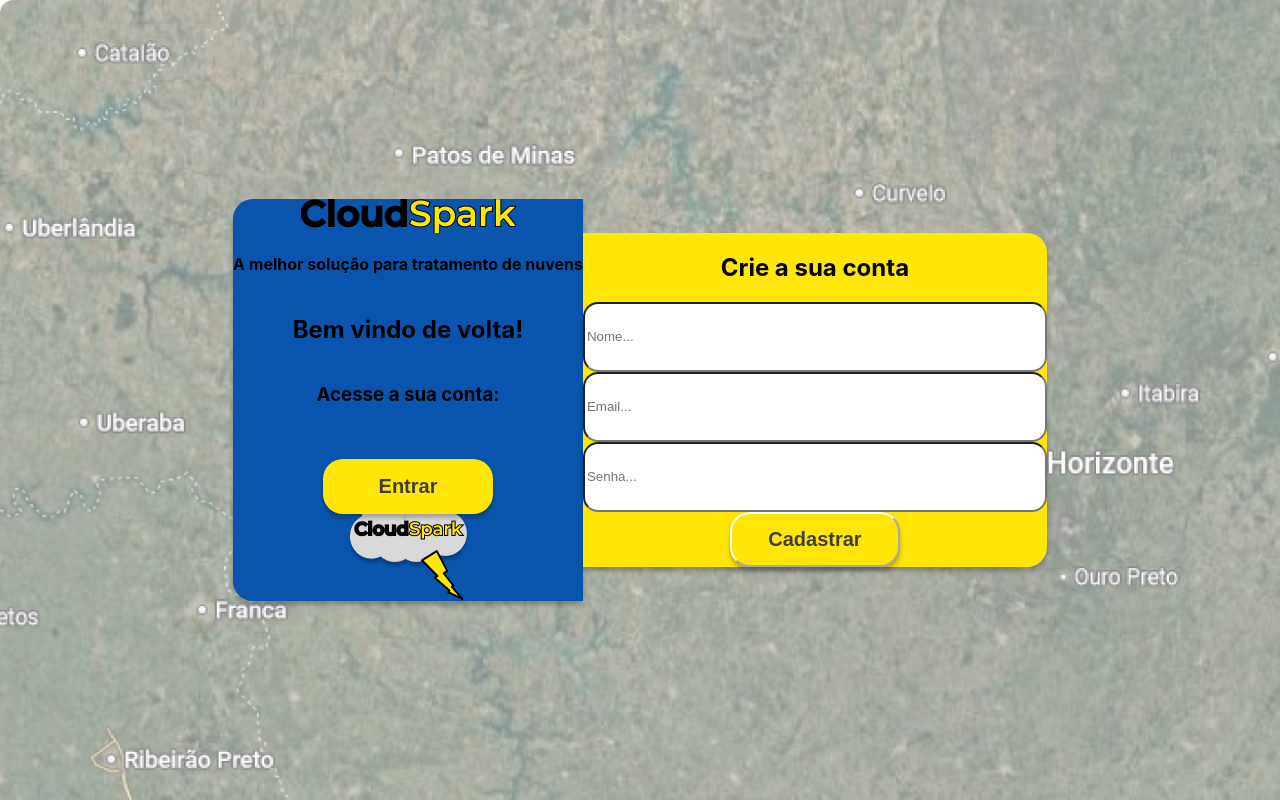
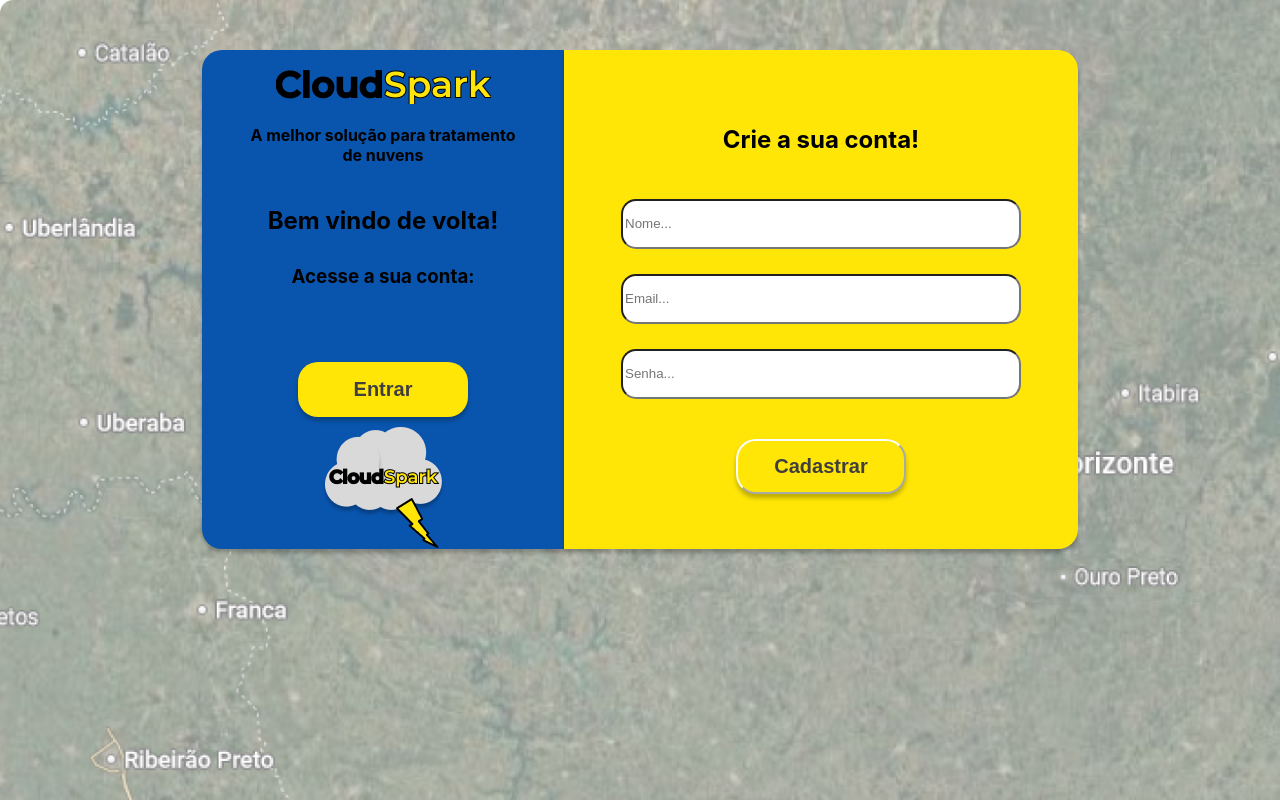
Before and after one commit to CloudSparkTeam/cloudSpark-web, a React (Create React App) app: page / in a window 1280 px wide. Built offline with nearby package versions, Linux system fonts and the light colour scheme.

Commit message:
feat: estilizaçao da pagina login feita

```diff
--- a/src/Pages/Login/Login.tsx
+++ b/src/Pages/Login/Login.tsx
@@ -3,8 +3,14 @@
 import logoMini from "../../Images/miniLOGO.png"
 import mapaBack from "../../Images/rascunhoGrandeMap2.png"
 import { useNavigate } from "react-router-dom";
+import { useState } from "react";
+import axios from "axios";
 
 export default function Login() {
+
+    const [email,setEmail] = useState("");
+    const [senha,setSenha] = useState("");
+    const [nome, setNome] = useState("");
 
     const navigate = useNavigate();
 
@@ -13,27 +19,48 @@
         navigate("/entrar")
     }
 
+
+    async function handleCadastro() {
+
+        const urlLoginCadastro = "";
+        const objetoUserParaCadastrar = {}
+
+        try{
+            const response = await axios.post(urlLoginCadastro, objetoUserParaCadastrar)
+            .then((response) => {console.log(response)})
+
+        }catch(error){
+            window.alert("não foi possível realizar o cadastro")
+        }
+    }
+
     return(
         <>
-        <div className="imagem-background">
-            {/* <img src={mapaBack}  /> */}
-            </div>
-            <div className="container">
+        <div className="imagem-fundo">
+            {/* <img src={mapaBack} className="imagemfundo"/> */}
+            <div className="container2">
                 <div className="lado-esquerdo">
-                    <img src={logoTexto}/>
+                    <img src={logoTexto} className="palavra-logo"/>
                     <h4 className="texto-logo">A melhor solução para tratamento de nuvens</h4>
                     <h2 className="texto-bemvindo">Bem vindo de volta!</h2>
                     <h3 className="texto-acessar-conta">Acesse a sua conta:</h3>
                     <button className="botao-entrar" onClick={handleNavigation}>Entrar</button>
-                    <img src={logoMini} />
+                    <img src={logoMini} className="mini-logo"/>
                 </div>
                 <div className="lado-direito">
-                    <h2 className="texto-criar-conta">Crie a sua conta</h2>
-                    <input className="input-cadastro" type="text" placeholder="Nome..."></input>
-                    <input className="input-cadastro" type="text" placeholder="Email..."></input>
-                    <input className="input-cadastro" type="text" placeholder="Senha..."></input>
-                    <button className="botao-cadastrar">Cadastrar</button>
+                    <h2 className="texto-criar-conta">Crie a sua conta!</h2>
+                    <input className="input-cadastro" type="text" placeholder="Nome..."
+                    value={nome} onChange={e => setNome(e.target.value)}></input>
+
+                    <input className="input-cadastro" type="text" placeholder="Email..."
+                    value={email} onChange={e => setEmail(e.target.value)}></input>
+
+                    <input className="input-cadastro" type="password" placeholder="Senha..."
+                    value={senha} onChange={e => setSenha(e.target.value)}></input>
+
+                    <button className="botao-cadastrar" onClick={handleCadastro}>Cadastrar</button>
                 </div>
+            </div>
             </div>
         </>
     )
--- a/src/Pages/Login/loginStyle.css
+++ b/src/Pages/Login/loginStyle.css
@@ -1,18 +1,38 @@
+.imagem-fundo {
+    background-image: url("../../Images/mapaOpacoRascunho.png");
+    background-size: cover;
+    width: 100wh;
+    height: 100vh;
+    background-repeat: no-repeat;
+    z-index: -1;
+}
+
+/* .imagemfundo {
+    height: 100vh;
+    width: 100wh;
+    z-index: -1;
+    filter: blur(1px);
+} */
+
+.container2 {
+    padding-top: 50px;
+    z-index: 1;
+    height: 480px; /*nao esta sendo aplicado*/
+    /* width: 100vw; */
+    display: grid;
+    grid-template-columns: 362px 514px;
+    justify-content: center;
+    align-self: center;
+    /* align-items: center;
+    justify-content: center; */
 
 
-.container {
-    height: 100vh; /*nao esta sendo aplicado*/
-    display: flex;
-    align-items: center;
-    justify-content: center;
-    background-image: url("../../Images/mapaOpacoRascunho.png");
-    background-size: cover;
 }
 
 .lado-esquerdo {
     background-color: #0955AE;
-    min-height: 580;        /*nao esta sendo aplicado*/
-    min-width: 362;         /*nao esta sendo aplicado*/
+    height: 580;        /*nao esta sendo aplicado*/
+    width: 362;         /*nao esta sendo aplicado*/
     display: flex;
     flex-direction: column;
     justify-content: center;
@@ -20,12 +40,13 @@
     border-top-left-radius: 20px;
     border-bottom-left-radius: 20px;
     box-shadow: 0px 4px 4px rgba(0, 0, 0, 0.25);
+    position: relative;
 }
 
 .lado-direito {
     background-color: #FFE607;
     height: 580;        /*nao esta sendo aplicado*/
-    width: 694;     /*nao esta sendo aplicado*/
+    height: 514;     /*nao esta sendo aplicado*/
     display: flex;
     flex-direction: column;
     justify-content: center;
@@ -33,6 +54,7 @@
     border-top-right-radius: 20px;
     border-bottom-right-radius: 20px;
     box-shadow: 0px 4px 4px rgba(0, 0, 0, 0.25);
+    position: relative;
 }
 
 .botao-entrar {
@@ -46,6 +68,7 @@
     border: none;
     box-shadow: 0px 4px 4px rgba(0, 0, 0, 0.25);
     transition: box-shadow 0.3 ease;
+    margin-top: 20px;
 
 }
 
@@ -64,6 +87,7 @@
     border-color: #FDFDFD;
     box-shadow: 0px 4px 4px rgba(0, 0, 0, 0.25);
     transition: box-shadow 0.3 ease;
+    margin-top: 40px;
 }
 
 .botao-cadastrar:hover {
@@ -71,12 +95,13 @@
 }
 
 .input-cadastro {
-    height: 70px;
-    width: 464px;
+    height: 50px;
+    width: 400px;
     border-radius: 15px;
     color: black;
     font-size: 24;              /*nao esta sendo aplicado*/
     font-weight: medium;    /*nao esta sendo aplicado*/
+    margin-top: 25px;
 }
 
 
@@ -84,3 +109,20 @@
     font-size: 24;  /*nao esta sendo aplicado*/
     font-weight: medium;    /*nao esta sendo aplicado*/
 }
+
+.mini-logo {
+    margin-top: 45px;
+}
+
+.palavra-logo {
+    margin-top: 20px;
+}
+
+.texto-logo {
+    width: 280px;
+    text-align: center;
+}
+
+.texto-acessar-conta {
+    margin-top: 10px;
+}
--- a/src/Pages/LoginEntrar/LoginEntrar.tsx
+++ b/src/Pages/LoginEntrar/LoginEntrar.tsx
@@ -2,6 +2,7 @@
 import logoTexto from "../../Images/CloudSpark.png";
 import { useState } from "react";
 import { useNavigate } from "react-router-dom";
+import axios from "axios";
 
 export default function LoginEntrar() {
 
@@ -11,18 +12,23 @@
     const navigate = useNavigate();
 
     //função para executar login
-    function handleSubmit(): boolean {
+    async function handleSubmit(){
+
+        const urlLogin = "";
+        const objetoUser = {}
+        try{
+            const response = await axios.post(urlLogin, objetoUser)
+            .then((response) => {console.log(response)})
 
 
-        try{
-
-            return true
         }catch(error){
             window.alert("Não foi possível realizar o login")
-            return false
+
         }
     }
 
+    //funcao para mudar de pagina se a validacao foi feita
+    //no momento nao faz validaçao apenas muda de pagina
     function handleNavigate() {
 
         //verifica se o login foi validado:
```
